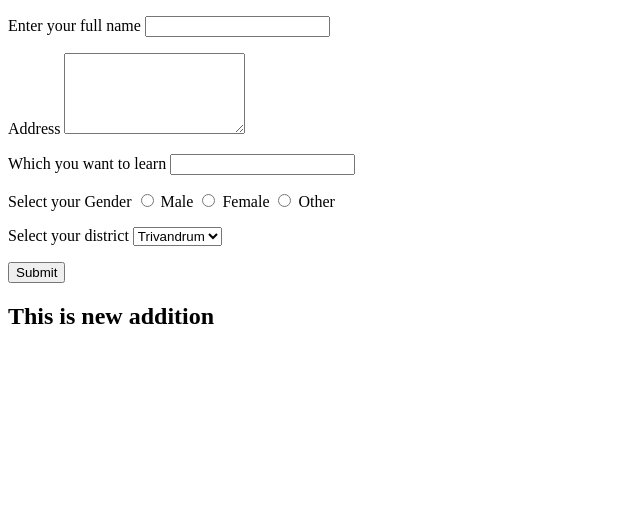
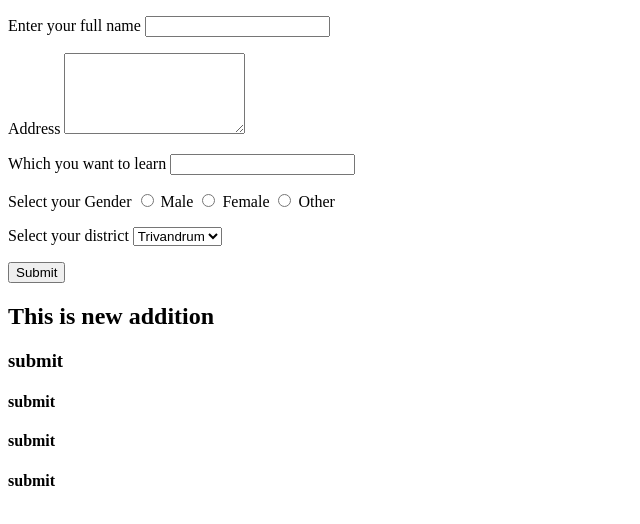
Before and after one commit to sarathkumarrs/signupform, a plain HTML site: page index.html in a window 1280 px wide. Shown: the whole page, without its empty margins (0-640 px from the left). Drawn offline with Linux system fonts and the light colour scheme.

Commit message:
added multiple headings

```diff
--- a/index.html
+++ b/index.html
@@ -50,5 +50,9 @@
     </form>
 
     <h2>This is new addition</h2>
+    <h3>submit</h3>
+    <h4>submit</h4>
+    <h4>submit</h4>
+    <h4>submit</h4>
 </body>
 </html>
```
